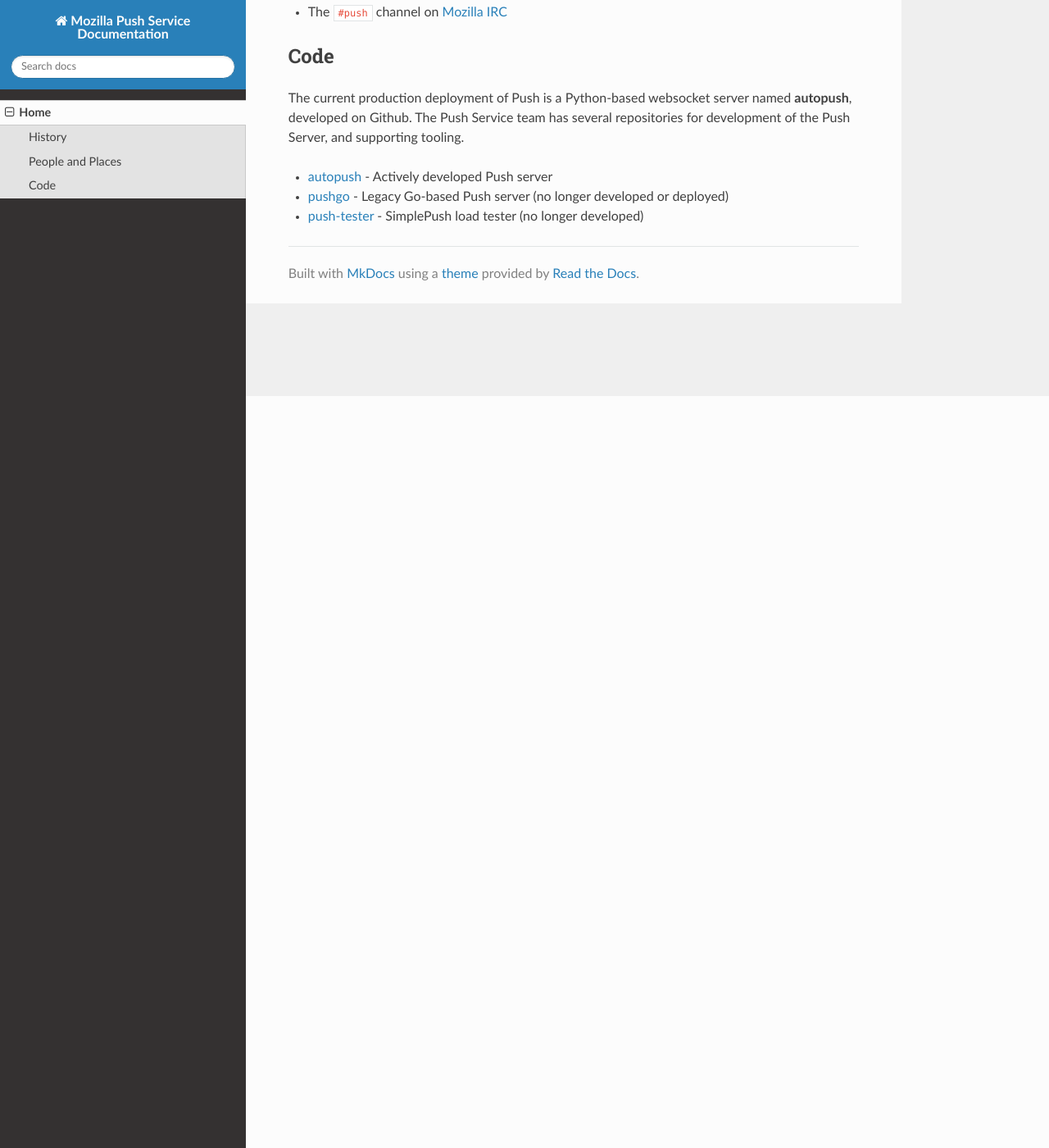
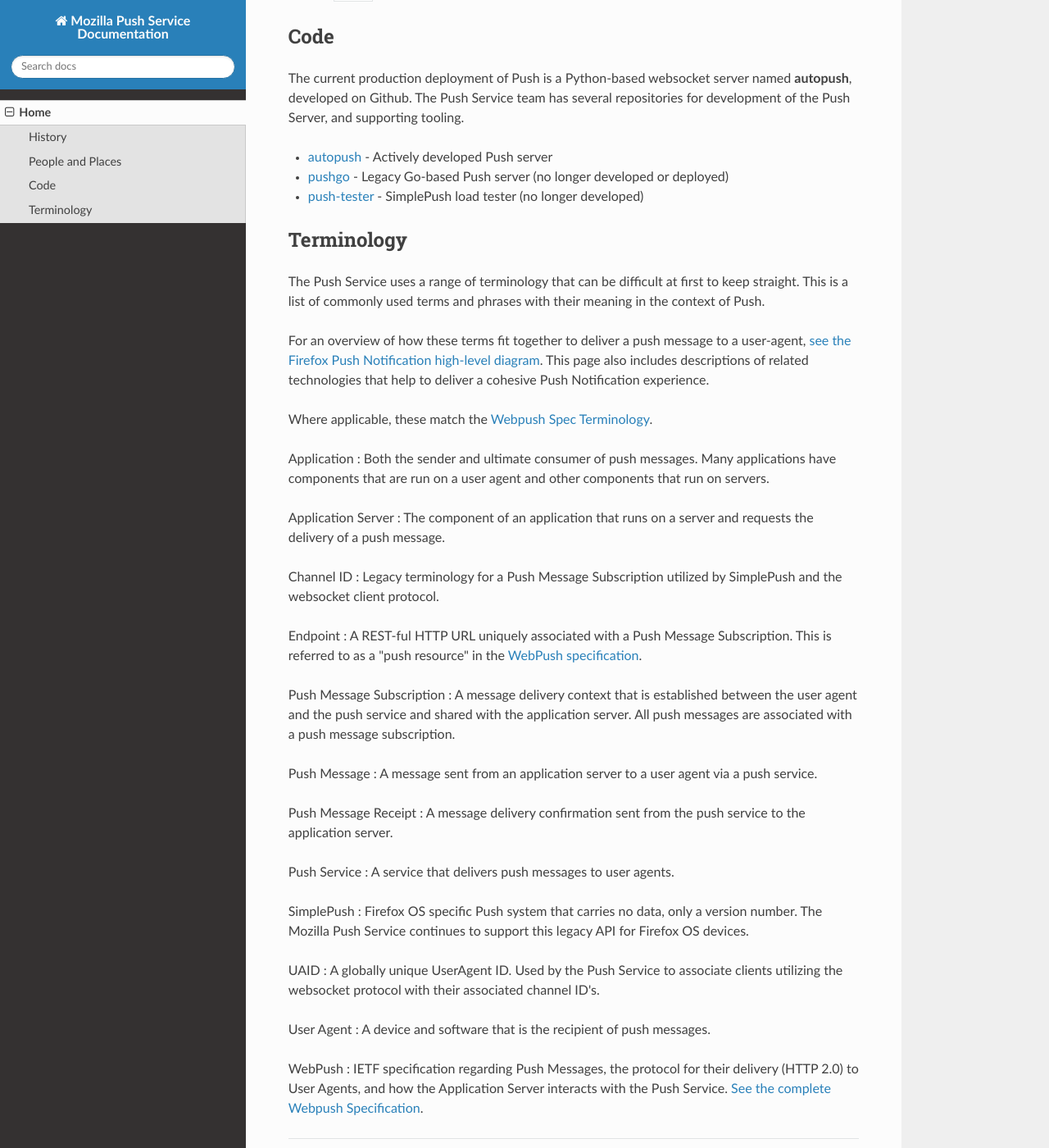
Before and after one commit to mozilla-services/push-service, an MkDocs documentation site: the page built from docs/index.md, in a window 1280 px wide and 1400 px high, scrolled down 917 px. Shown: the whole window at 82% size. Built offline with MkDocs 1.6.1, drawn with Linux system fonts in a browser that asks for light colours; nearby versions of some CDN libraries; old or Windows-style settings are respelled for this version of MkDocs; some of the changed text lies outside the part shown.

Commit message:
docs: Add terminology for push.

```diff
--- a/docs/index.md
+++ b/docs/index.md
@@ -15,8 +15,9 @@ Server to determine what to display.
 In 2015 the Push Service was rewritten in Python, and added preliminary
 [WebPush][wp] support for carrying data in push messages. The underlying
 protocol used between [Firefox][ffx] and the Push Service is an extended
-[SimplePush Protocol][] that will eventually be deprecated in favor of a
-complate [WebPush][wb] HTTP 2.0 protocol.
+[SimplePush Protocol][] utilizing a websocket protocol that will eventually
+be deprecated in favor of a specification compliant [WebPush][wp] HTTP 2.0
+protocol.
 
 ## People and Places
 
@@ -48,6 +49,69 @@ repositories for development of the Push Server, and supporting tooling.
 - [push-tester](https://github.com/bbangert/push-tester) - SimplePush load
   tester (no longer developed)
 
+## Terminology
+
+The Push Service uses a range of terminology that can be difficult at first to
+keep straight. This is a list of commonly used terms and phrases with their
+meaning in the context of Push.
+
+For an overview of how these terms fit together to deliver a push message
+to a user-agent, [see the Firefox Push Notification high-level diagram](https://wiki.mozilla.org/Firefox/Push_Notifications#Technologies). This
+page also includes descriptions of related technologies that help to deliver
+a cohesive Push Notification experience.
+
+Where applicable, these match the [Webpush Spec Terminology][wpst].
+
+Application
+: Both the sender and ultimate consumer of push messages. Many applications
+  have components that are run on a user agent and other components that run on
+  servers.
+
+Application Server
+: The component of an application that runs on a server and requests the
+  delivery of a push message.
+
+Channel ID
+: Legacy terminology for a Push Message Subscription utilized by SimplePush and
+  the websocket client protocol.
+
+Endpoint
+: A REST-ful HTTP URL uniquely associated with a Push Message Subscription. This
+  is referred to as a "push resource" in the [WebPush specification][wp].
+
+Push Message Subscription
+: A message delivery context that is established between the user agent and the
+  push service and shared with the application server.  All push messages are
+  associated with a push message subscription.
+
+Push Message
+: A message sent from an application server to a user agent via a push service.
+
+Push Message Receipt
+: A message delivery confirmation sent from the push service to the application
+  server.
+
+Push Service
+: A service that delivers push messages to user agents.
+
+SimplePush
+: Firefox OS specific Push system that carries no data, only a version number.
+  The Mozilla Push Service continues to support this legacy API for Firefox OS
+  devices.
+
+UAID
+: A globally unique UserAgent ID. Used by the Push Service to associate clients
+  utilizing the websocket protocol with their associated channel ID's.
+
+User Agent
+: A device and software that is the recipient of push messages.
+
+WebPush
+: IETF specification regarding Push Messages, the protocol for their delivery
+  (HTTP 2.0) to User Agents, and how the Application Server interacts with the
+  Push Service. [See the complete Webpush Specification][wp].
+
+[wpst]: https://tools.ietf.org/html/draft-ietf-webpush-protocol-01#section-1.1
 [wp]: https://webpush-wg.github.io/webpush-protocol/
 [fxos]: https://www.mozilla.org/en-US/firefox/os/
 [ffx]: https://www.mozilla.org/en-US/firefox/
```
Also changed, not shown: other parts of docs/index.md (+3 -3 lines).
